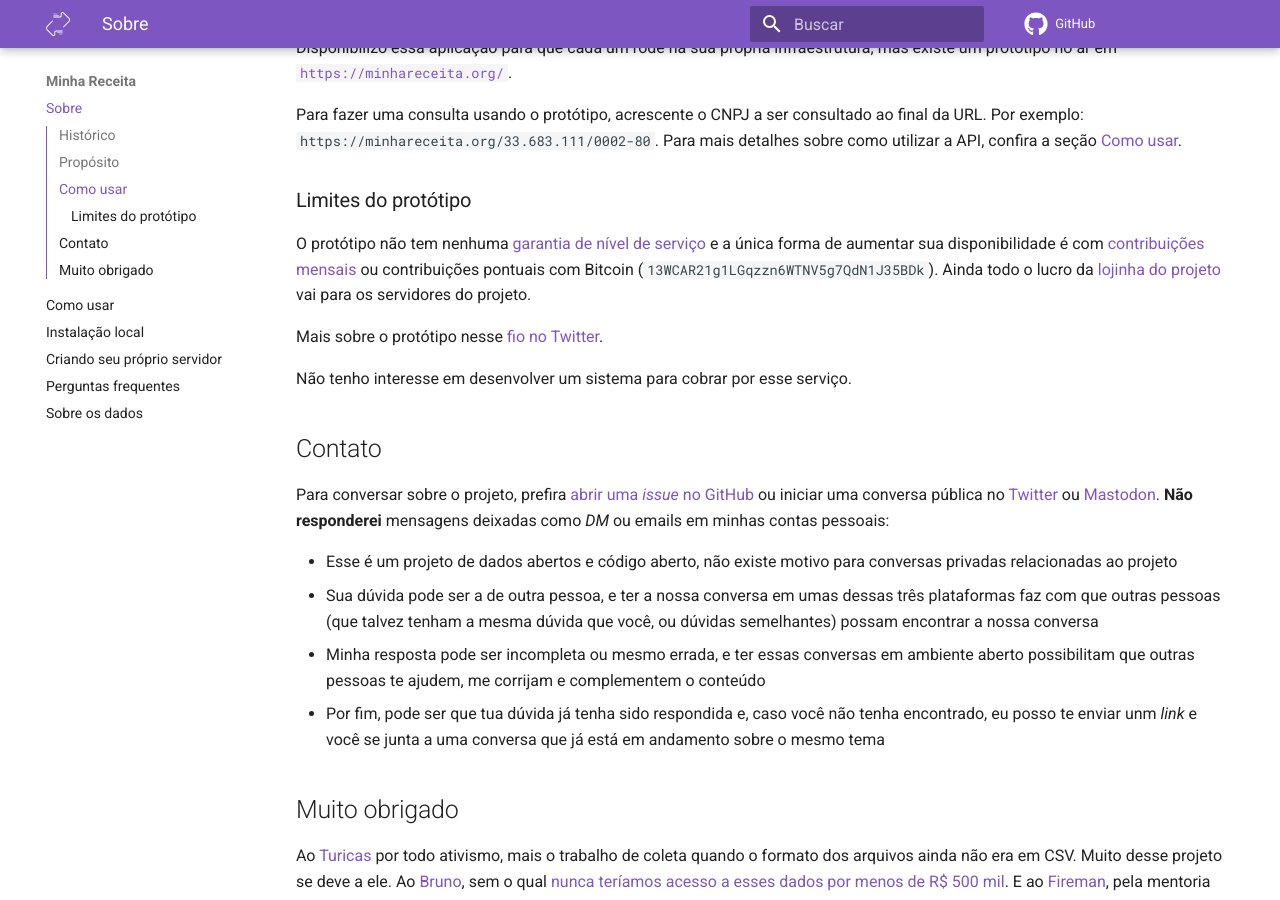
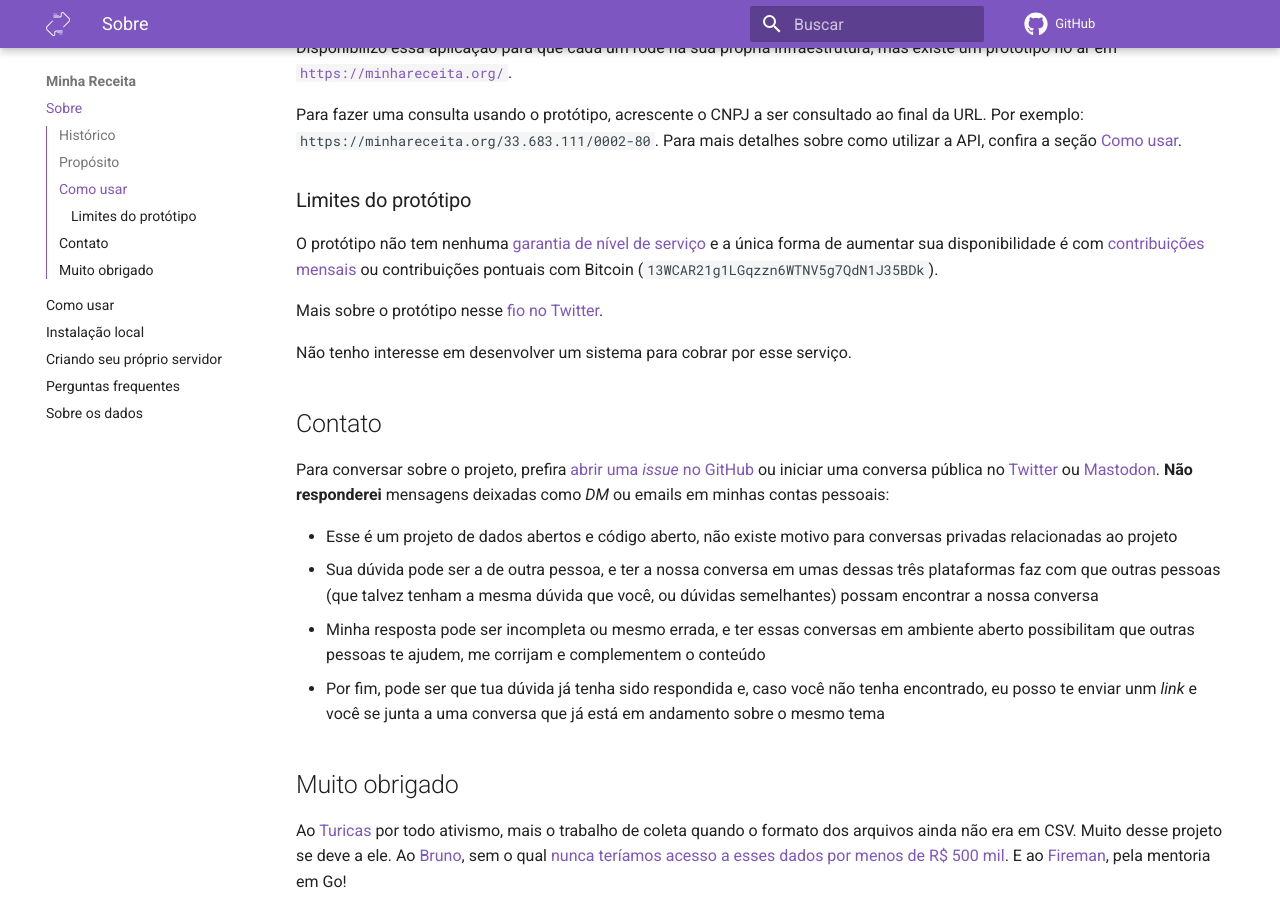
Before and after one commit to cuducos/minha-receita, an MkDocs documentation site: the page built from docs/index.md, in a window 1280 px wide and 900 px high, scrolled down 729 px. Built offline with MkDocs 1.6.1 and Material for MkDocs 9.7.7, drawn with Linux system fonts in a browser that asks for light colours; comment, search, counter and statistics services are not loaded.

Commit message:
Removes link to the store

```diff
--- a/docs/index.md
+++ b/docs/index.md
@@ -21,7 +21,7 @@ Para fazer uma consulta usando o protótipo, acrescente o CNPJ a ser consultado
 
 ### Limites do protótipo
 
-O protótipo não tem nenhuma [garantia de nível de serviço](https://pt.wikipedia.org/wiki/Acordo_de_n%C3%ADvel_de_servi%C3%A7o) e a única forma de aumentar sua disponibilidade é com [contribuições mensais](https://github.com/sponsors/cuducos) ou contribuições pontuais com Bitcoin (`13WCAR21g1LGqzzn6WTNV5g7QdN1J35BDk`). Ainda todo o lucro da [lojinha do projeto](https://lojinha.minhareceita.org) vai para os servidores do projeto.
+O protótipo não tem nenhuma [garantia de nível de serviço](https://pt.wikipedia.org/wiki/Acordo_de_n%C3%ADvel_de_servi%C3%A7o) e a única forma de aumentar sua disponibilidade é com [contribuições mensais](https://github.com/sponsors/cuducos) ou contribuições pontuais com Bitcoin (`13WCAR21g1LGqzzn6WTNV5g7QdN1J35BDk`).
 
 Mais sobre o protótipo nesse [fio no Twitter](https://twitter.com/cuducos/status/1339980776985808901).
 
```
